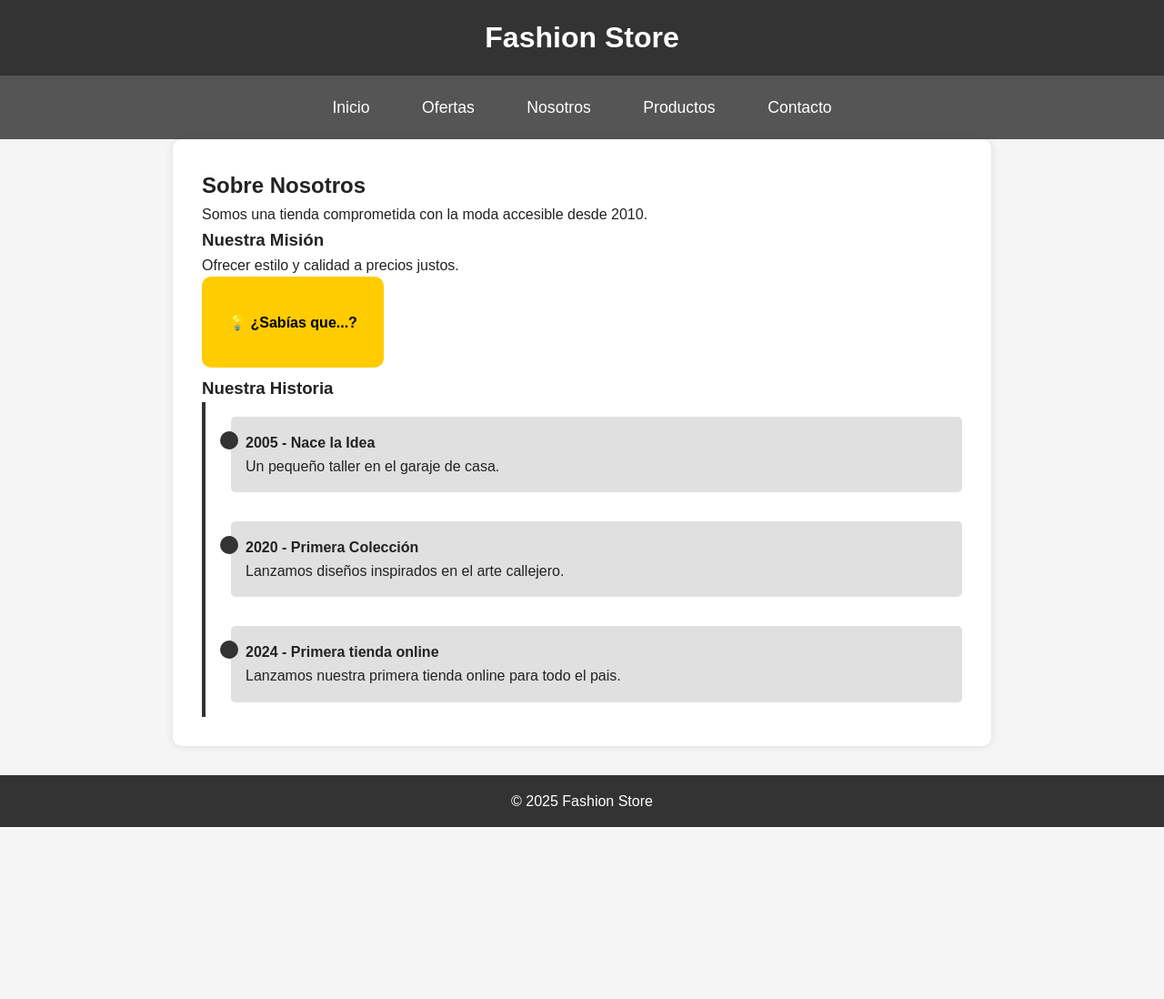
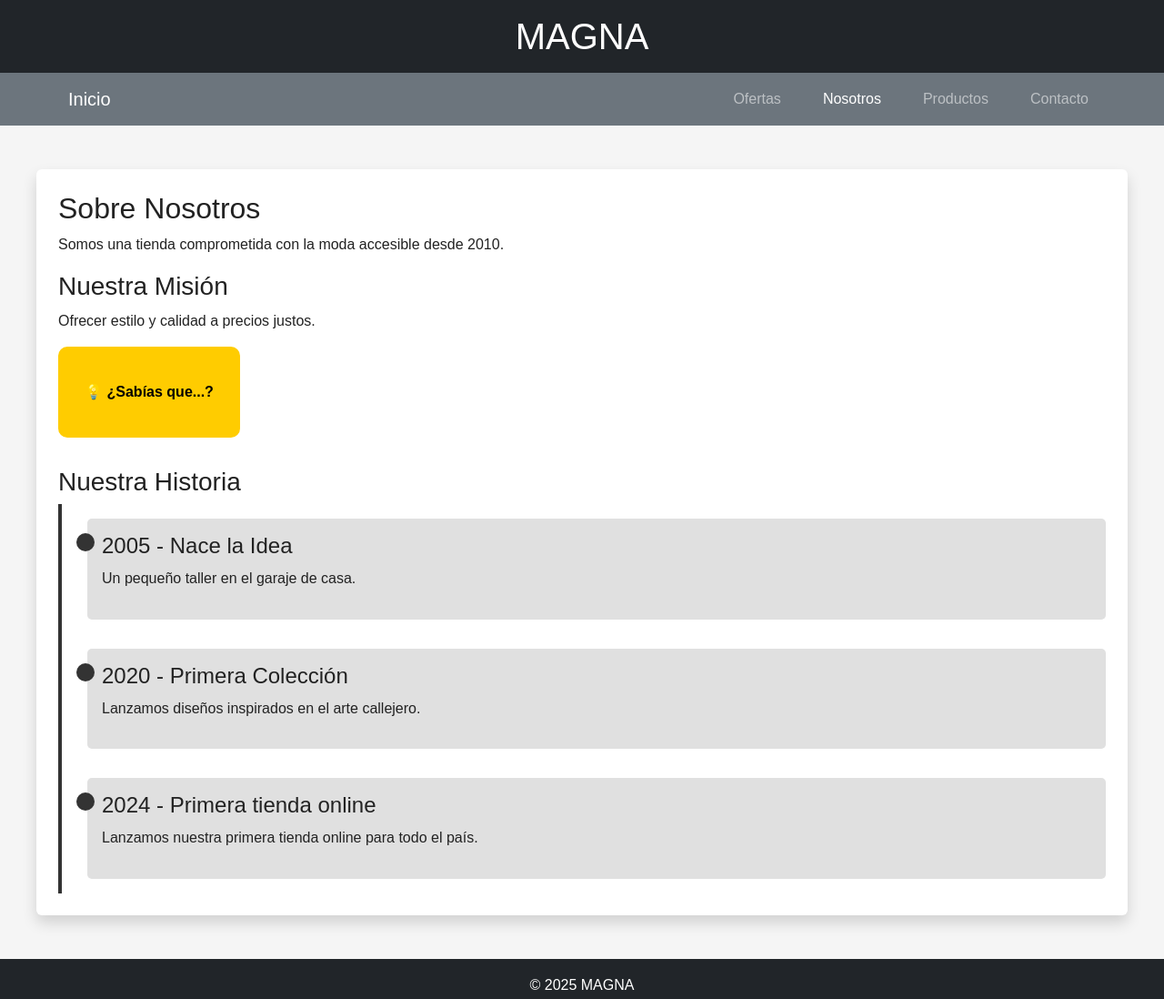
Before and after one commit to agusdelpino98/tienda-magna, a plain HTML site: page pages/nosotros.html in a window 1280 px wide. Shown: the whole page at 91% size. Before the commit the page ends 909 px from the top, so only its background shows below. Drawn offline with nearby package versions, Linux system fonts and the light colour scheme.

Commit message:
Update nosotros.html

```diff
--- a/pages/nosotros.html
+++ b/pages/nosotros.html
@@ -3,45 +3,14 @@
 <head>
   <meta charset="UTF-8">
   <meta name="viewport" content="width=device-width, initial-scale=1.0">
-    <title>Nosotros - Fashion Store</title>
+  <title>MAGNA - Nosotros</title>
+  <link rel="stylesheet" href="https://cdn.jsdelivr.net/npm/bootstrap@5.3.0/dist/css/bootstrap.min.css">
   <link rel="stylesheet" href="../css/styles.css">
   <style>
+    /* tu CSS personalizado sigue estando acá 👇 */
     body {
       font-family: Arial, sans-serif;
-            margin: 0;
-            padding: 0;
       background-color: #f5f5f5;
-        }
-        header {
-            background: #333;
-            color: white;
-            text-align: center;
-            padding: 1rem;
-        }
-        nav {
-            display: flex;
-            justify-content: center;
-            background: #555;
-            padding: 0.5rem;
-        }
-        nav a {
-            color: white;
-            text-decoration: none;
-            padding: 0.8rem;
-            margin: 0 1rem;
-            transition: 0.3s;
-        }
-        nav a:hover {
-            background: #777;
-            border-radius: 5px;
-        }
-        .container {
-            max-width: 900px;
-            margin: auto;
-            padding: 2rem;
-            background: white;
-            border-radius: 10px;
-            box-shadow: 0 0 10px rgba(0,0,0,0.1);
     }
     .timeline {
       display: flex;
@@ -104,35 +73,40 @@
       transform: rotateY(180deg);
       background: #ff8800;
     }
-        footer {
-            text-align: center;
-            padding: 1rem;
-            background: #333;
-            color: white;
-        }
   </style>
 </head>
 <body>
-    <header>
-        <h1>Fashion Store</h1>
+  <header class="bg-dark text-white text-center py-3">
+    <h1 class="mb-0">MAGNA</h1>
   </header>
 
-    <nav>
-        <a href="../index.html">Inicio</a>
-        <a href="ofertas.html">Ofertas</a>
-        <a href="nosotros.html">Nosotros</a>
-        <a href="productos.html">Productos</a>
-        <a href="contacto.html">Contacto</a>
+  <nav class="navbar navbar-expand-lg navbar-dark bg-secondary">
+    <div class="container">
+      <a class="navbar-brand" href="../index.html">Inicio</a>
+      <button class="navbar-toggler" type="button" data-bs-toggle="collapse" data-bs-target="#navbarNav"
+        aria-controls="navbarNav" aria-expanded="false" aria-label="Toggle navigation">
+        <span class="navbar-toggler-icon"></span>
+      </button>
+
+      <div class="collapse navbar-collapse" id="navbarNav">
+        <ul class="navbar-nav ms-auto">
+          <li class="nav-item"><a class="nav-link" href="ofertas.html">Ofertas</a></li>
+          <li class="nav-item"><a class="nav-link active" href="nosotros.html">Nosotros</a></li>
+          <li class="nav-item"><a class="nav-link" href="productos.html">Productos</a></li>
+          <li class="nav-item"><a class="nav-link" href="contacto.html">Contacto</a></li>
+        </ul>
+      </div>
+    </div>
   </nav>
 
-    <div class="container">
+  <main class="container my-5 bg-white p-4 rounded shadow">
     <h2>Sobre Nosotros</h2>
     <p>Somos una tienda comprometida con la moda accesible desde 2010.</p>
 
     <h3>Nuestra Misión</h3>
     <p>Ofrecer estilo y calidad a precios justos.</p>
 
-        <div class="tarjeta-flip">
+    <div class="tarjeta-flip mb-4">
       <div class="tarjeta-inner">
         <div class="tarjeta-frontal">💡 ¿Sabías que...?</div>
         <div class="tarjeta-trasera">¡Reciclamos el 90% de nuestros materiales!</div>
@@ -151,13 +125,15 @@
       </div>
       <div class="timeline-item">
         <h4>2024 - Primera tienda online</h4>
-              <p>Lanzamos nuestra primera tienda online para todo el pais.</p>
+        <p>Lanzamos nuestra primera tienda online para todo el país.</p>
       </div>
     </div>
-    </div>
+  </main>
 
-    <footer>
-        <p>&copy; 2025 Fashion Store</p>
+  <footer class="bg-dark text-white text-center py-3">
+    <p class="mb-0">&copy; 2025 MAGNA</p>
   </footer>
+
+  <script src="https://cdn.jsdelivr.net/npm/bootstrap@5.3.0/dist/js/bootstrap.bundle.min.js"></script>
 </body>
 </html>
```
Lines whose indentation alone changed are shown as unchanged.
